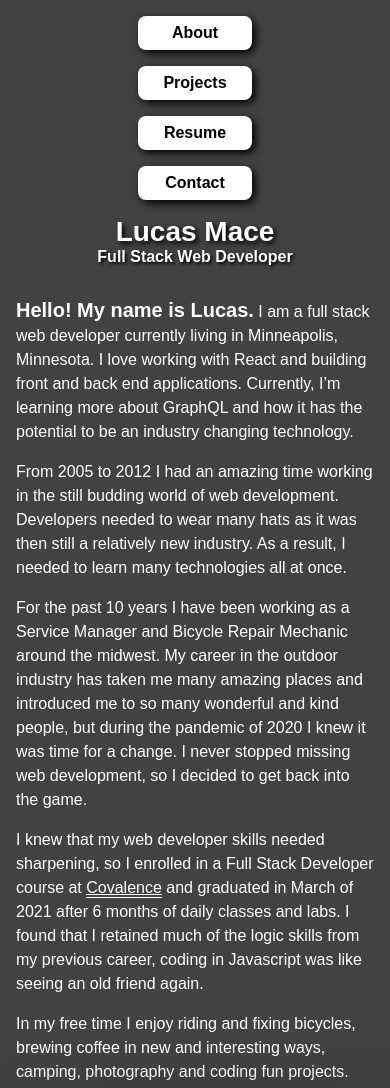
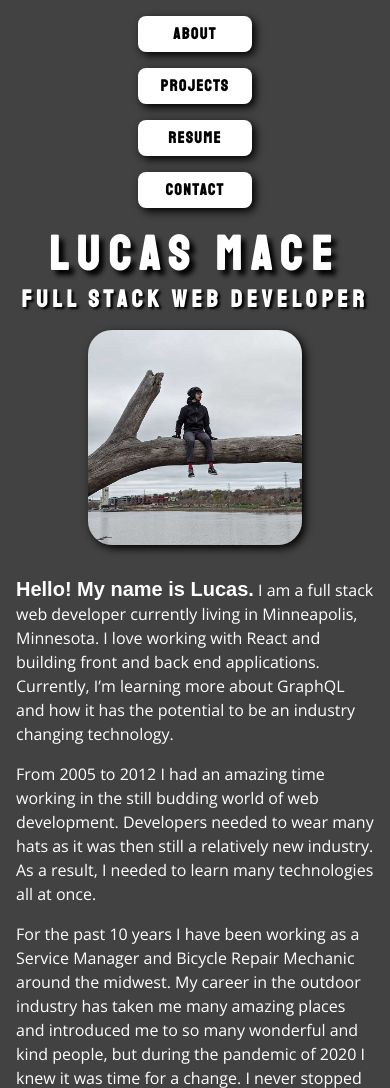
Before and after one commit to macemke4130/Portfolio, a website: page public/index.html in a window 390 px wide. Shown: the top 1088 px of the page. Drawn offline with nearby package versions, Linux system fonts and the light colour scheme.

Commit message:
Formatting

```diff
--- a/public/index.html
+++ b/public/index.html
@@ -3,6 +3,8 @@
 <html lang="en">
 
 <head>
+    <link rel="preconnect" href="https://fonts.gstatic.com">
+    <link href="https://fonts.googleapis.com/css2?family=Open+Sans&family=Staatliches&display=swap" rel="stylesheet">
     <link rel="stylesheet" href="styles.css">
     <meta charset="UTF-8">
     <meta http-equiv="X-UA-Compatible" content="IE=edge">
@@ -24,7 +26,8 @@
     <main>
         <section id="bio">
             <div>
-                <p><span class="highlight">Hello! My name is Lucas.</span> I am a full stack web developer currently living
+                <p><span class="highlight">Hello! My name is Lucas.</span> I am a full stack web developer currently
+                    living
                     in Minneapolis, Minnesota. I love working with React and building front and back end applications.
                     Currently, I’m learning more about GraphQL and how it has the potential to be an industry changing
                     technology.</p>
@@ -39,7 +42,8 @@
                     never stopped missing web development, so I decided to get back into the game.</p>
 
                 <p>I knew that my web developer skills needed sharpening, so I enrolled in a Full Stack Developer course
-                    at <a href="https://covalence.io/" target="_blank" class="white-link">Covalence</a> and graduated in March of 2021
+                    at <a href="https://covalence.io/" target="_blank" class="white-link">Covalence</a> and graduated in
+                    March of 2021
                     after 6 months of daily classes and labs. I found that I retained much of the logic skills from
                     my previous career, coding in Javascript was like seeing an old friend again.</p>
 
--- a/public/index.js
+++ b/public/index.js
@@ -1,3 +1 @@
 console.log("Thanks for looking!");
-
-// I guess I have to code a server --
--- a/public/styles.css
+++ b/public/styles.css
@@ -15,16 +15,25 @@ header {
 }
 
 h1, h2 {
+    font-family: 'Staatliches', sans-serif;
     color: white;
-    text-shadow: 0.1em 0.1em 0.2em black;
+    text-shadow: 0.1em 0.1em 0.1em black;
+    letter-spacing: 0.2em;
+
+    transition-timing-function: ease-in-out;
+    transition-duration: 100ms;
+}
+
+h1:hover, h2:hover {
+    letter-spacing: normal;
 }
 
 h1 {
-    font-size: 1.75em;
+    font-size: 3em;
 }
 
 h2 {
-    font-size: 1em;
+    font-size: 1.5em;
 }
 
 nav {
@@ -40,6 +49,8 @@ nav a {
     border-radius: 0.5em;
     text-decoration: none;
     color: black;
+    font-family: 'Staatliches', sans-serif;
+    letter-spacing: 0.1em;
     font-size: 1em;
     font-weight: bold;
     box-shadow: 0.2em 0.2em 0.5em black;
@@ -58,7 +69,7 @@ nav a:hover {
 #headshot img {
     width: 100%;
     border-radius: 1.5em;
-    box-shadow: 1.5em 1.5em 5em black;
+    box-shadow: 0.2em 0.2em 0.5em black;
 }
 
 main {
@@ -69,9 +80,18 @@ main {
     grid-template-areas: 'bio headshot';
 }
 
+#bio {
+    grid-area: bio;
+}
+
+#headshot {
+    grid-area: headshot;
+}
+
 p {
+    font-family: 'Open Sans', sans-serif;
     color: white;
-    margin-top: 1em;
+    margin-bottom: 1em;
     line-height: 1.5em;
 }
 
@@ -88,6 +108,7 @@ p {
 #bio, #headshot {
     display: flex;
     align-items: flex-start;
+    justify-content: center;
     padding: 1em;
 }
 
@@ -106,11 +127,11 @@ p {
         grid-template-columns: 1fr;
         grid-template-rows: auto 1fr;
         grid-template-areas:
-        'bio'
-        'headshot';
+        'headshot'
+        'bio';
     }
 
     #headshot img {
-        width: 100%;
+        width: 60%;
     }
 }
--- a/server.js
+++ b/server.js
@@ -1,10 +1,7 @@
 import express from 'express';
-import * as path from 'path';
-const __dirname = path.dirname(new URL(import.meta.url).pathname);
 
-var app = express();
+const app = express();
 app.use(express.json());
-
 app.use(express.static('./public'));
 
 app.listen(process.env.PORT || 4000);
```
Also changed, not shown: todo.md (added, +23 -0 lines).
